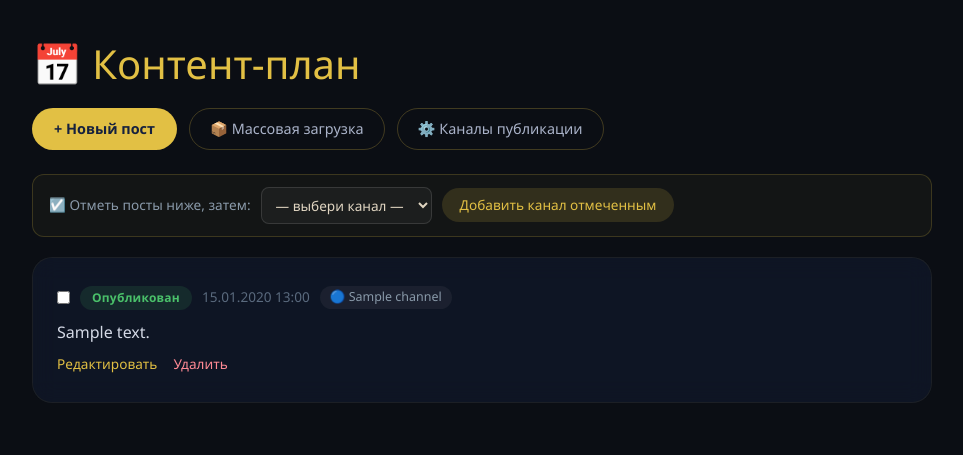
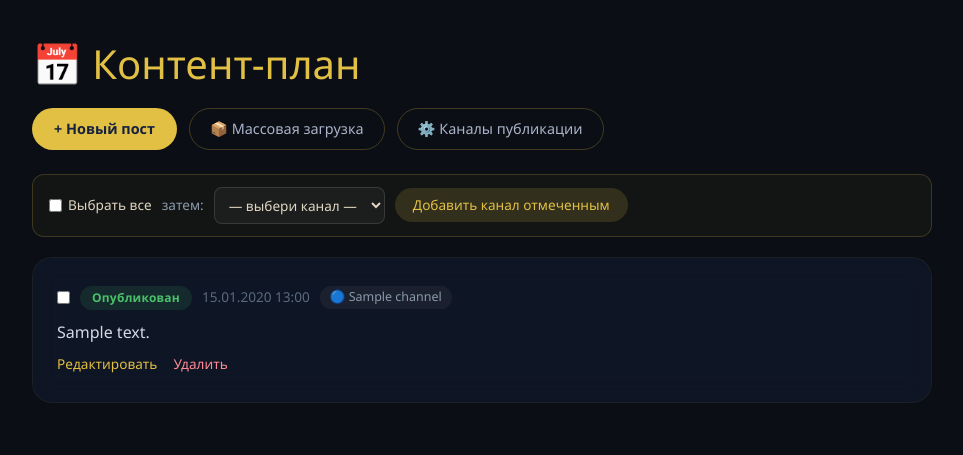
Before and after one commit to Aaantooon/Observatory, a Django app: page /crm/posts/ in a window 1280 px wide. Shown: the part 65-520 px from the top of the page, without its empty margins (158-1121 px from the left). Run offline with Django 5.2, Linux system fonts and the light colour scheme; a user stored in the database is signed in; tables that the repository leaves empty hold one stand-in row (values such as "Sample post").

Commit message:
Добавлена кнопка «Выбрать все» для массового назначения канала

```diff
--- a/templates/crm/post_list.html
+++ b/templates/crm/post_list.html
@@ -122,6 +122,15 @@
         align-items: center;
     }
     .post-list-page .post-select input { cursor: pointer; }
+    .post-list-page .select-all-label {
+        display: flex;
+        align-items: center;
+        gap: 6px;
+        color: #e0d5c1;
+        font-size: 0.85rem;
+        cursor: pointer;
+    }
+    .post-list-page .select-all-label input { cursor: pointer; }
 </style>
 {% endblock %}
 {% block content %}
@@ -138,7 +147,11 @@
           class="bulk-channel-bar"
           onsubmit="return confirm('Добавить выбранный канал ко всем отмеченным постам?');">
         {% csrf_token %}
-        <span class="bulk-hint">☑️ Отметь посты ниже, затем:</span>
+        <label class="select-all-label">
+            <input type="checkbox" id="select-all-posts">
+            Выбрать все
+        </label>
+        <span class="bulk-hint">затем:</span>
         <select name="channel_id" required>
             <option value="">— выбери канал —</option>
             {% for ch in channels %}
@@ -147,6 +160,16 @@
         </select>
         <button type="submit">Добавить канал отмеченным</button>
     </form>
+    <script>
+        (function() {
+            var selectAll = document.getElementById('select-all-posts');
+            if (!selectAll) return;
+            selectAll.addEventListener('change', function() {
+                var boxes = document.querySelectorAll('.post-select-checkbox');
+                boxes.forEach(function(box) { box.checked = selectAll.checked; });
+            });
+        })();
+    </script>
     {% else %}
     <p style="color:#8a9aaa; font-size:0.85rem;">Чтобы публиковать посты, сначала добавь канал: «⚙️ Каналы публикации» выше.</p>
     {% endif %}
@@ -157,7 +180,7 @@
             <div class="post-card-head">
                 {% if channels %}
                 <label class="post-select">
-                    <input type="checkbox" name="post_ids" value="{{ p.id }}" form="bulk-channel-form">
+                    <input type="checkbox" name="post_ids" value="{{ p.id }}" form="bulk-channel-form" class="post-select-checkbox">
                 </label>
                 {% endif %}
                 <span class="status-pill status-{{ p.status }}">{{ p.get_status_display }}</span>
```
